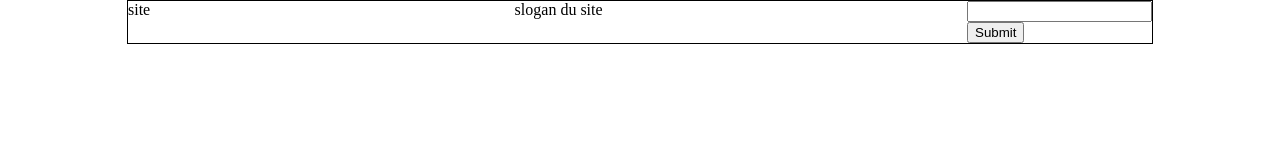
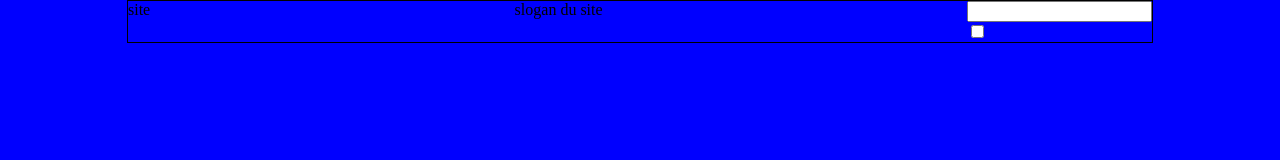
Before and after one commit to zizdevweb/gestionDeStock, a plain HTML site: page index.html in a window 1280 px wide. Drawn offline with Linux system fonts and the light colour scheme.

Commit message:
fond ecran

```diff
--- a/index.html
+++ b/index.html
@@ -15,7 +15,7 @@
                         <div class="logo">slogan du site</div>
                         <div id="seach-items">
                             <div><input type="text"></div>
-                            <div><input type="submit"></div>
+                            <div><input type="checkbox"></div>
                         </div>
                 </div>
 
--- a/styles/style.css
+++ b/styles/style.css
@@ -25,6 +25,7 @@ grid-template-rows: 1;
 body{
     margin: 0;
     padding: 0;
+    background: blue;
 }
 #container{
     width:1024px;
```
